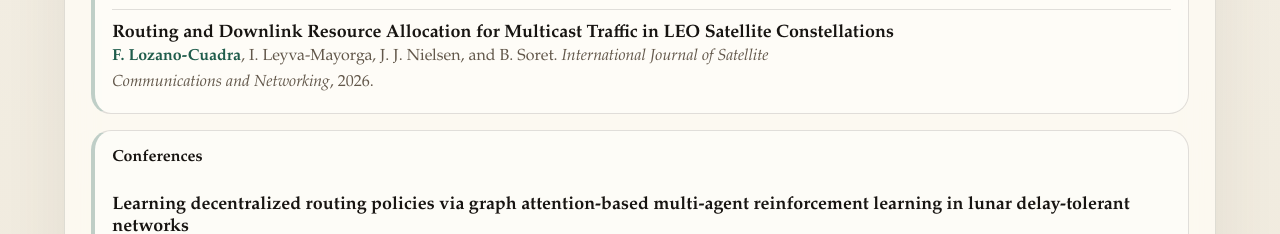
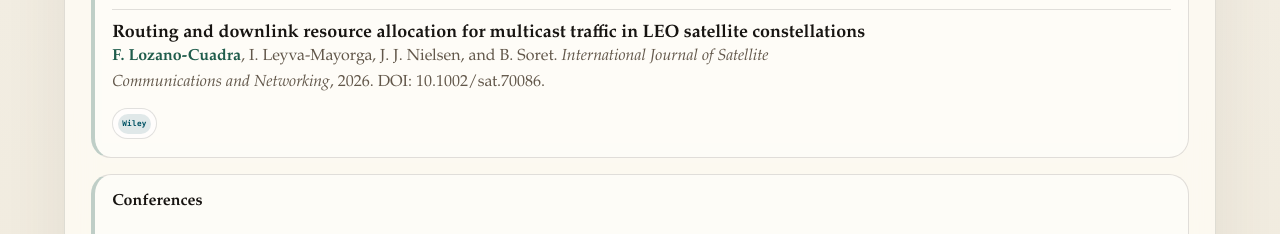
Before and after one commit to Fedeloz/Fedeloz.github.io, a plain HTML site: page index.html in a window 1280 px wide. Shown: the part 2581-2815 px from the top of the page. Drawn offline with Linux system fonts and the light colour scheme; no server answers.

Commit message:
Update multicast article publication

```diff
--- a/index.html
+++ b/index.html
@@ -337,14 +337,28 @@
                   </li>
                   <li class="list-item">
                     <h3>
-                      Routing and Downlink Resource Allocation for Multicast Traffic
-                      in LEO Satellite Constellations
+                      Routing and downlink resource allocation for multicast traffic
+                      in LEO satellite constellations
                     </h3>
                     <p>
                       <span class="author-self">F. Lozano-Cuadra</span>, I. Leyva-Mayorga, J. J. Nielsen, and B.
                       Soret. <em>International Journal of Satellite Communications and
-                      Networking</em>, 2026.
+                      Networking</em>, 2026. DOI: 10.1002/sat.70086.
                     </p>
+                    <div class="publication-links" aria-label="Publication links">
+                      <a
+                        class="publication-link publication-link-icon-only"
+                        data-kind="wiley"
+                        aria-label="Wiley Online Library"
+                        href="https://onlinelibrary.wiley.com/doi/abs/10.1002/sat.70086"
+                        target="_blank"
+                        rel="noopener noreferrer"
+                      >
+                        <span class="publication-link-icon" aria-hidden="true">
+                          <span class="publication-link-mark">Wiley</span>
+                        </span>
+                      </a>
+                    </div>
                   </li>
                 </ul>
               </section>
--- a/styles.css
+++ b/styles.css
@@ -814,6 +814,11 @@ main {
   color: #0f61b3;
 }
 
+.publication-link[data-kind="wiley"] .publication-link-icon {
+  background: rgba(0, 82, 100, 0.12);
+  color: #005264;
+}
+
 .publication-link[data-kind="arxiv"] .publication-link-icon {
   background: rgba(179, 55, 40, 0.12);
   color: #b33728;
```
